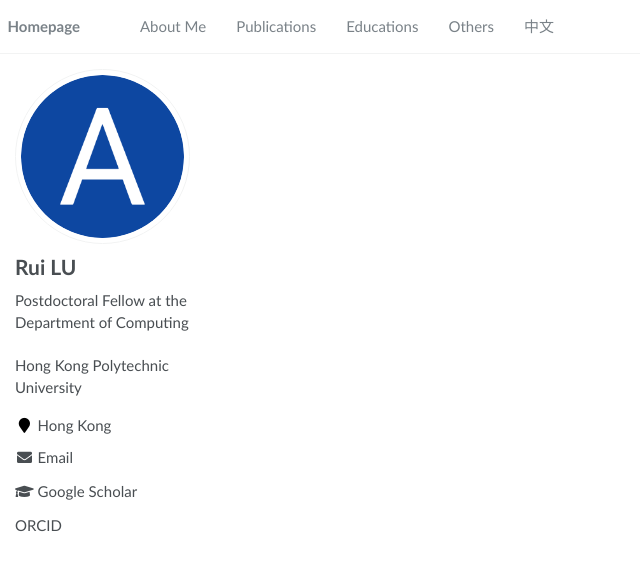
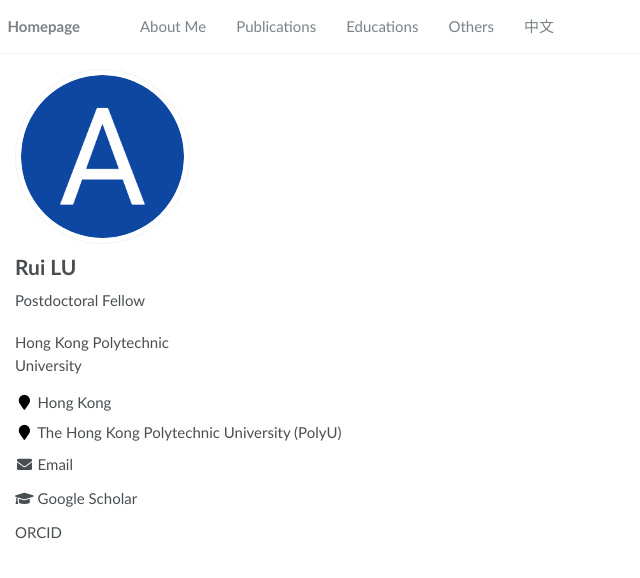
Before and after one commit to SladeLu/sladelu.github.io, a Jekyll site: the page built from _pages/chinese.md, in a window 1280 px wide. Shown: the top 578 px of the page, without its empty margins (0-640 px from the left). Built offline with Jekyll 4.4.1, drawn with Linux system fonts in a browser that asks for light colours.

Commit message:
Update _config.yml

```diff
--- a/_config.yml
+++ b/_config.yml
@@ -23,9 +23,9 @@
 author:
   name             : "Rui LU"
   avatar           : "/images/android-chrome-512x512.png"
-  bio              : "Postdoctoral Fellow at the Department of Computing"
+  bio              : "Postdoctoral Fellow"
   location         : "Hong Kong"
-  employer         : #"Hong Kong Polytechnic University"
+  employer         : "The Hong Kong Polytechnic University (PolyU)"
   pubmed           :
   googlescholar    : "https://scholar.google.com/citations?user=n4rWRCYAAAAJ"
   email            : "wilsonlu0410@gmail.com"
```
